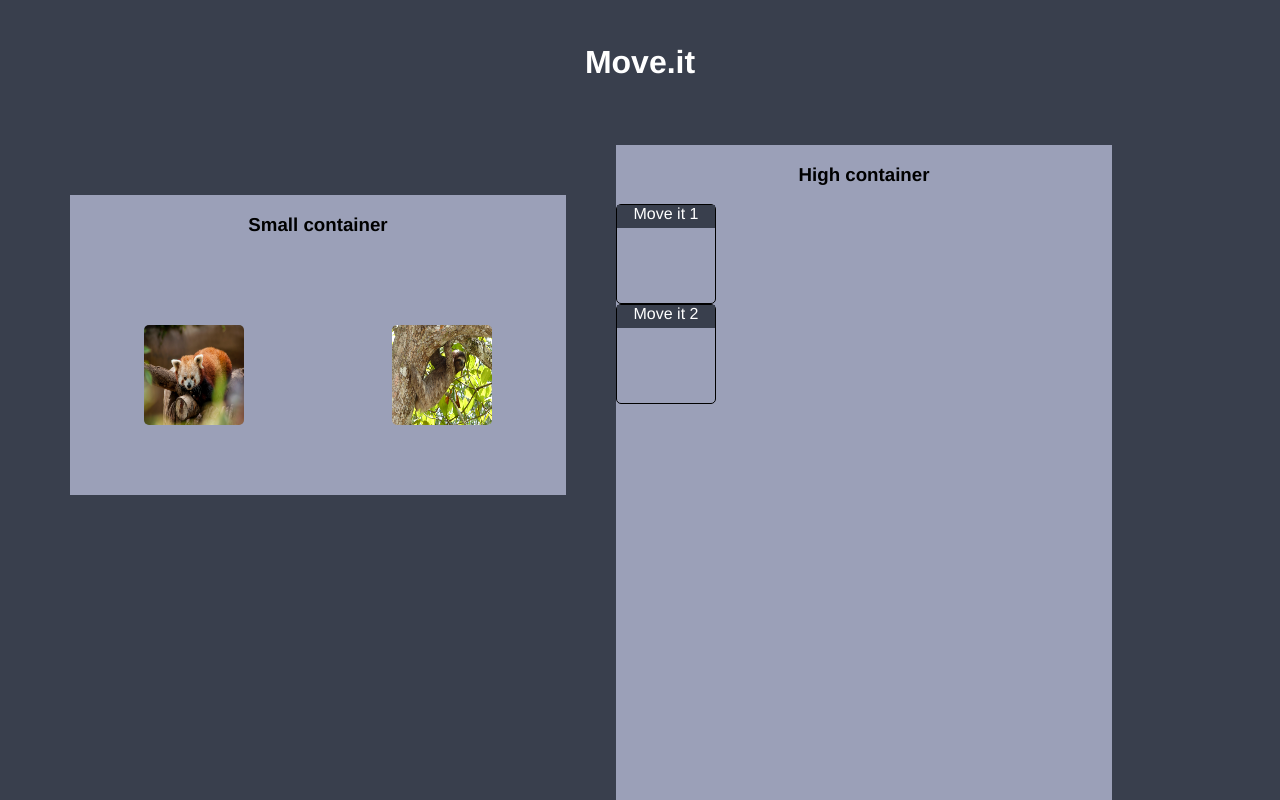
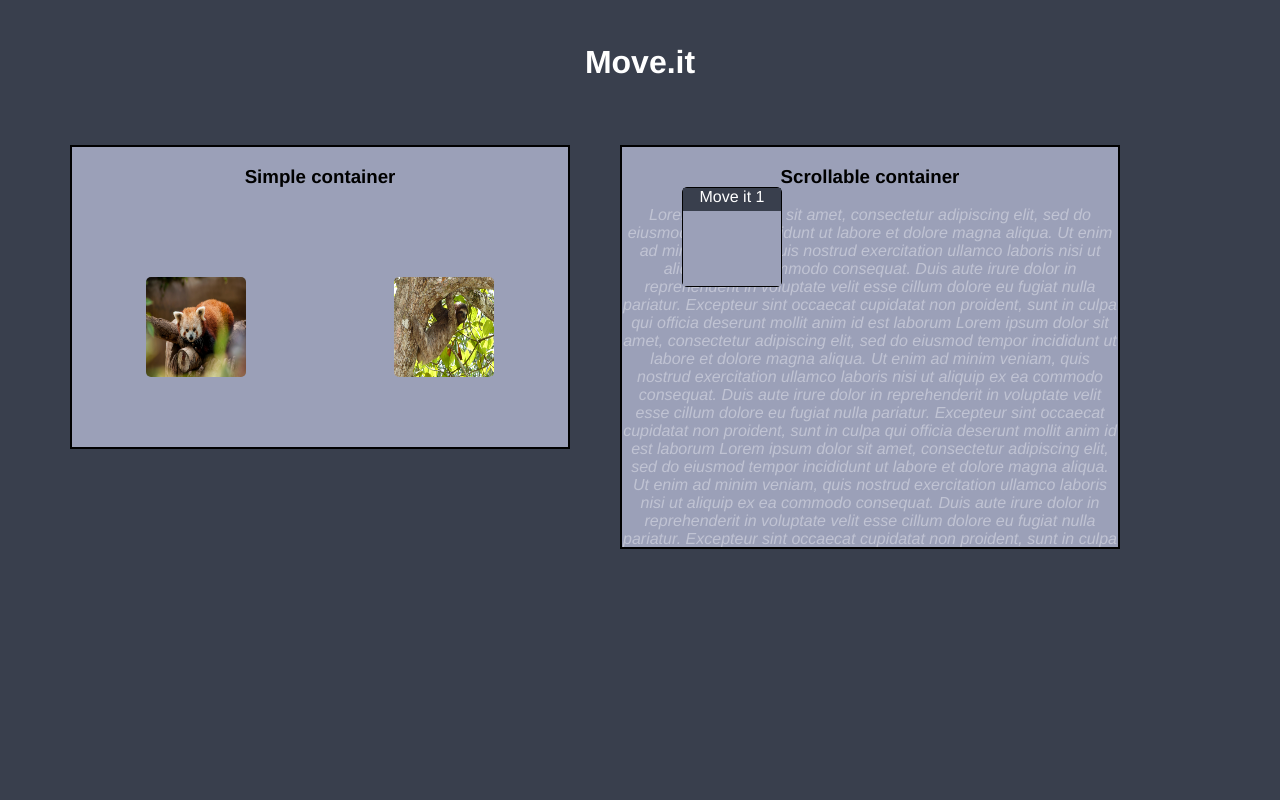
Before and after one commit to estellepicq/move-it, an Angular app: page / in a window 1280 px wide. Shown: the top 800 px of the page. Built offline with nearby package versions, Linux system fonts and the light colour scheme.

Commit message:
Add autoscroll

```diff
--- a/src/app/custom-drag-drop/custom-drag-drop.component.css
+++ b/src/app/custom-drag-drop/custom-drag-drop.component.css
@@ -10,15 +10,24 @@
   display: flex;
   justify-content: space-around;
   flex-wrap: wrap;
-  margin: 50px;
+  margin: 0px 50px;
   text-align: center;
+  border: 2px solid black;
 }
 
 .container2 {
   width: 40%;
-  height: 1500px;
   background: #9ba0b8;
   text-align: center;
+  position: relative;
+  overflow-y: scroll;
+  max-height: 400px;
+  border: 2px solid black;
+}
+
+.container2 .text {
+  color: #c0c3d3;
+  font-style: italic;
 }
 
 .draggable {
@@ -33,18 +42,22 @@
 .container2 .draggable {
   border: 1px solid black;
   text-align: center;
+  position:absolute;
 }
 
 .draggable-header {
   height: 30px;
   background: #393f4d;
   color: white;
+  cursor: grab;
 }
 
 .draggable-container {
   height: 100%;
+  background: #9ba0b8;
 }
 
 .draggable img {
   border-radius: 5px;
+  cursor: grab;
 }
--- a/src/app/custom-drag-drop/custom-drag-drop.component.html
+++ b/src/app/custom-drag-drop/custom-drag-drop.component.html
@@ -1,7 +1,7 @@
 <div class="container">
 
     <div class="container1" #bounds1>
-      <h3 style="width:100%;">Small container</h3>
+      <h3 style="width:100%;">Simple container</h3>
       <div appDraggable [bounds]="bounds1" class="draggable">
         <img src="assets/redpanda.jpg" alt="Red Panda" width=100 height=100>
       </div>
@@ -11,14 +11,21 @@
     </div>
 
     <div class="container2" #bounds2>
-      <h3 style="width:100%;">High container</h3>
-      <div appDraggable draggableFrom="handle1" [bounds]="bounds2" class="draggable">
+      <h3 style="width:100%;">Scrollable container</h3>
+      <div appDraggable draggableFrom="handle1" [bounds]="bounds2" class="draggable" style="top: 40px; left: 60px;">
         <div class="draggable-header" id="handle1">Move it 1</div>
         <div class="draggable-container"></div>
       </div>
-      <div appDraggable draggableFrom="handle2" [bounds]="bounds2" class="draggable">
+      <div appDraggable draggableFrom="handle2" [bounds]="bounds2" class="draggable" style="top: 1000px; left: 100px;">
         <div class="draggable-header" id="handle2">Move it 2</div>
         <div class="draggable-container"></div>
+      </div>
+      <div class="text">
+        Lorem ipsum dolor sit amet, consectetur adipiscing elit, sed do eiusmod tempor incididunt ut labore et dolore magna aliqua. Ut enim ad minim veniam, quis nostrud exercitation ullamco laboris nisi ut aliquip ex ea commodo consequat. Duis aute irure dolor in reprehenderit in voluptate velit esse cillum dolore eu fugiat nulla pariatur. Excepteur sint occaecat cupidatat non proident, sunt in culpa qui officia deserunt mollit anim id est laborum
+        Lorem ipsum dolor sit amet, consectetur adipiscing elit, sed do eiusmod tempor incididunt ut labore et dolore magna aliqua. Ut enim ad minim veniam, quis nostrud exercitation ullamco laboris nisi ut aliquip ex ea commodo consequat. Duis aute irure dolor in reprehenderit in voluptate velit esse cillum dolore eu fugiat nulla pariatur. Excepteur sint occaecat cupidatat non proident, sunt in culpa qui officia deserunt mollit anim id est laborum
+        Lorem ipsum dolor sit amet, consectetur adipiscing elit, sed do eiusmod tempor incididunt ut labore et dolore magna aliqua. Ut enim ad minim veniam, quis nostrud exercitation ullamco laboris nisi ut aliquip ex ea commodo consequat. Duis aute irure dolor in reprehenderit in voluptate velit esse cillum dolore eu fugiat nulla pariatur. Excepteur sint occaecat cupidatat non proident, sunt in culpa qui officia deserunt mollit anim id est laborum
+        Lorem ipsum dolor sit amet, consectetur adipiscing elit, sed do eiusmod tempor incididunt ut labore et dolore magna aliqua. Ut enim ad minim veniam, quis nostrud exercitation ullamco laboris nisi ut aliquip ex ea commodo consequat. Duis aute irure dolor in reprehenderit in voluptate velit esse cillum dolore eu fugiat nulla pariatur. Excepteur sint occaecat cupidatat non proident, sunt in culpa qui officia deserunt mollit anim id est laborum
+        Lorem ipsum dolor sit amet, consectetur adipiscing elit, sed do eiusmod tempor incididunt ut labore et dolore magna aliqua. Ut enim ad minim veniam, quis nostrud exercitation ullamco laboris nisi ut aliquip ex ea commodo consequat. Duis aute irure dolor in reprehenderit in voluptate velit esse cillum dolore eu fugiat nulla pariatur. Excepteur sint occaecat cupidatat non proident, sunt in culpa qui officia deserunt mollit anim id est laborum
       </div>
     </div>
 
--- a/src/app/draggable.directive.ts
+++ b/src/app/draggable.directive.ts
@@ -16,7 +16,7 @@ export class DraggableDirective implements OnInit {
   @Input() bounds: HTMLElement;
   draggable: HTMLElement;
   handle: HTMLElement;
-  draggablePosition: string;
+  draggableAbsolutePosition: boolean;
   mousedown$: Observable<MouseEvent>;
   mousemove$: Observable<MouseEvent>;
   mouseup$: Observable<MouseEvent>;
@@ -29,7 +29,15 @@ export class DraggableDirective implements OnInit {
   ngOnInit() {
     // Find draggable element
     this.draggable = this.el.nativeElement;
-    this.draggablePosition = window.getComputedStyle(this.draggable).getPropertyValue('position');
+
+    // Is draggable position absolute
+    const draggablePosition = window.getComputedStyle(this.draggable).getPropertyValue('position');
+    if (draggablePosition === 'absolute'
+        || draggablePosition === 'fixed'
+        || draggablePosition === 'sticky'
+        || draggablePosition === 'relative') {
+      this.draggableAbsolutePosition = true;
+    }
 
     // Handle from a specific part of draggable element
     this.handle = this.draggable;
@@ -50,14 +58,24 @@ export class DraggableDirective implements OnInit {
         // Disable native behavior (ex: images can be dragged)
         target.style.pointerEvents = 'none';
         // get pointer start position
+        if (this.draggableAbsolutePosition) {
+          const offsetX = this.draggable.getBoundingClientRect().left - this.draggable.parentElement.getBoundingClientRect().left;
+          const offsetY = this.draggable.getBoundingClientRect().top - this.draggable.parentElement.getBoundingClientRect().top;
+          this.draggable.setAttribute('data-x', offsetX.toString());
+          this.draggable.setAttribute('data-y', offsetY.toString());
+        }
         const startX = mdEvent.clientX - +this.draggable.getAttribute('data-x');
         const startY = mdEvent.pageY - +this.draggable.getAttribute('data-y');
         // listen to mousemove
         return this.mousemove$.pipe(
           map(mmEvent => {
+            let scrollY = 0;
+            if (this.bounds) {
+              scrollY = this.bounds.scrollTop;
+            }
             return {
               left: mmEvent.clientX - startX,
-              top: mmEvent.pageY - startY,
+              top: mmEvent.pageY - startY + scrollY,
             };
           }),
           // stop listening to mousemove on mouseup
@@ -82,7 +100,7 @@ export class DraggableDirective implements OnInit {
       if (this.bounds) {
         const containerRect = this.bounds.getBoundingClientRect();
         containerWidth = containerRect.width;
-        containerHeight = containerRect.height;
+        containerHeight = this.bounds.scrollHeight;
         containerLeft = containerRect.left;
         containerTop = containerRect.top;
       }
@@ -91,28 +109,26 @@ export class DraggableDirective implements OnInit {
       // Get left and top position from the mouse
       let finalLeft: number = pos.left;
       let finalTop: number = pos.top;
-        if (this.draggablePosition === 'absolute'
-            || this.draggablePosition === 'fixed'
-            || this.draggablePosition === 'sticky'
-            || this.draggablePosition === 'relative') { // top and left properties can apply
+        if (this.draggableAbsolutePosition) { // top and left properties can apply
+              // In case bound parent has not relative position
                 this.bounds.style.position = 'relative';
-                if (pos.left < 0) { finalLeft = 0; }
-                if (pos.left > containerWidth - draggableRect.width) { finalLeft = containerWidth - draggableRect.width; }
-                if (pos.top < 0) { finalTop = 0; }
-                if (pos.top > containerHeight) { finalTop = containerHeight; }
+                if (finalLeft < 0) { finalLeft = 0; }
+                if (finalLeft > containerWidth - draggableRect.width) { finalLeft = containerWidth - draggableRect.width; }
+                if (finalTop < 0) { finalTop = 0; }
+                if (finalTop > containerHeight) { finalTop = containerHeight; }
                 this.draggable.style.left = finalLeft + 'px';
                 this.draggable.style.top = finalTop + 'px';
         } else { // top and left cannot apply - use transform instead
-          if (pos.left <  containerLeft - this.draggable.offsetLeft) {
+          if (finalLeft <  containerLeft - this.draggable.offsetLeft) {
             finalLeft = containerLeft - this.draggable.offsetLeft;
           }
-          if (pos.left >  containerWidth - draggableRect.width - this.draggable.offsetLeft + containerLeft) {
+          if (finalLeft >  containerWidth - draggableRect.width - this.draggable.offsetLeft + containerLeft) {
             finalLeft = containerWidth - draggableRect.width - this.draggable.offsetLeft + containerLeft;
           }
-          if (pos.top <  containerTop - this.draggable.offsetTop) {
+          if (finalTop <  containerTop - this.draggable.offsetTop) {
             finalTop = containerTop - this.draggable.offsetTop;
           }
-          if (pos.top >  containerHeight - draggableRect.height - this.draggable.offsetTop + containerTop) {
+          if (finalTop >  containerHeight - draggableRect.height - this.draggable.offsetTop + containerTop) {
             finalTop = containerHeight - draggableRect.height - this.draggable.offsetTop + containerTop;
           }
           this.draggable.style.transform = 'translate(' + finalLeft + 'px, ' + finalTop + 'px)';
--- a/src/styles.css
+++ b/src/styles.css
@@ -2,8 +2,8 @@ html,
 body {
   font-family: Helvetica;
   margin: 0;
-
   background: #393f4d;
+  overflow: hidden;
 }
 
 .no-select ::selection {
```
